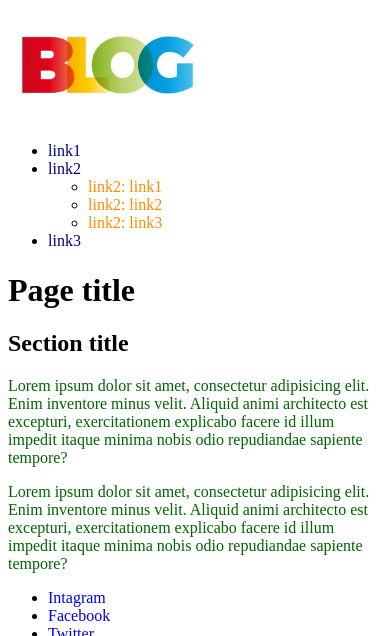
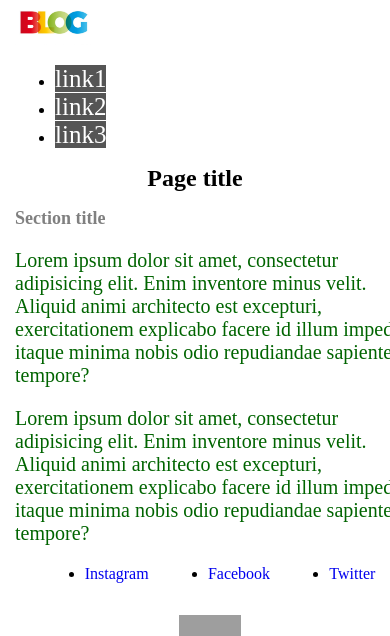
Before and after one commit to iurii-troinikov/u-troinikov-blog, a PHP site: page /index.html in a window 390 px wide; the page is wider, and only the part inside the window is pictured. Shown: the top 636 px of that part. Run offline with PHP 8.4, Linux system fonts and the light colour scheme; grey boxes are pictures that could not be loaded.

Commit message:
Lesson-8-CSS basics.Mobile-first : Added media query and flex to styles.css

```diff
--- a/web/css/styles.css
+++ b/web/css/styles.css
@@ -1,9 +1,20 @@
 body {
-    background: none;
+    box-sizing: border-box;
+    margin: 0;
+    font-size: 16px;
 }
 
 a {
     text-decoration: none;
+}
+.content-wrapper {
+    width: 100%;
+    padding: 0 15px;
+    max-width: 1200px;
+    margin: 0 auto;
+}
+img {
+    width: 20%;
 }
 
 header .logo {
@@ -13,25 +24,73 @@ header .logo {
     color: #888;
 }
 
-.header-links-wrapper >li > a {
-    color: darkblue;
+.page-title {
+    font-size: 24px;
+    text-align: center;
+}
+.section-title {
+    font-size: 18px;
+    color: gray;
 }
 
-.sublinks-container > li a {
-    color: darkorange;
+.section-blue .image-wrapper {
+    display: none;
+}
+
+.header-links-wrapper >li > a {
+    background: #555;
+    color: #fff;
+    font-size: 25px;
 }
 
 #main .section-blue .section-title ~ p {
     color: darkgreen;
+    font-size: 20px;
 }
 
-.section-blue .social-links .links-wrapper .social-link {
-    color: darkorange;
+.section-blue .social-links .links-wrapper .social-link:first-child {
 }
 
 .section-blue .social-links .links-wrapper .social-link:first-child + .social-link a {
 }
 
-.section-blue .social-links .links-wrapper .social-link:hover {
+.section-blue .social-links .links-wrapper .social-link:last-child:hover {
     margin-left: 5px;
 }
+
+.new-article .article-images-wrapper .image-wrapper {
+    text-align: center;
+    display: flex;
+    flex-direction: column;
+    align-items: center;
+}
+.new-article .article-images-wrapper .image-wrapper p {
+    max-width: 400px;
+    width: 100%;
+}
+.footer {
+    background: #888;
+    height: 40px;
+}
+.footer__links {
+    display: flex;
+    justify-content: space-between;
+    height: 40px;
+    align-items: center;
+}
+
+@media only screen and (min-width: 768px) {
+    .page-title {
+        font-size: 30px;
+        color: blue;
+    }
+
+    .section-title {
+        font-size: 24px;
+        color: blue;
+    }
+}
+.section-blue .social-links .links-wrapper {
+    display: flex;
+    justify-content: space-around;
+}
--- a/web/index.html
+++ b/web/index.html
@@ -19,17 +19,6 @@
                 </li>
                 <li class="header-link">
                     <a href="javascript: void(0)">link2</a>
-                    <ul class="sublinks-container">
-                        <li class="sublink-item">
-                            <a href="avascript: void(0)">link2: link1</a>
-                        </li>
-                        <li class="sublink-item">
-                            <a href="avascript: void(0)">link2: link2</a>
-                        </li>
-                        <li class="sublink-item">
-                            <a href="avascript: void(0)">link2: link3</a>
-                        </li>
-                    </ul>
                 </li>
                 <li class="header-link">
                     <a href="javascript: void(0)">link3</a>
@@ -39,10 +28,15 @@
     </div>
 </header>
 <main id="main">
-    <h1 class="page-title">Page title</h1>
+    <figure><h1 class="page-title">Page title</h1></figure>
     <section class="section-blue">
         <div class="content-wrapper">
             <h2 class="section-title">Section title</h2>
+            <figure class="image-wrapper">
+                <p>
+                    <img src="/images/image1.png" alt="image1"/>
+                </p>
+            </figure>
             <p>Lorem ipsum dolor sit amet, consectetur adipisicing elit. Enim inventore minus velit.
                 Aliquid animi architecto est excepturi, exercitationem explicabo facere id illum impedit itaque
                 minima nobis odio repudiandae sapiente tempore?
@@ -51,12 +45,11 @@
                 Aliquid animi architecto est excepturi, exercitationem explicabo facere id illum impedit itaque
                 minima nobis odio repudiandae sapiente tempore?
             </p>
-
             <div class="social-links">
-                <ul class="links-wrepper">
-                    <li class="slocial-link"><a href="javascript: void(0)">Intagram</a></li>
-                    <li class="slocial-link"><a href="javascript: void(0)">Facebook</a></li>
-                    <li class="slocial-link"><a href="javascript: void(0)">Twitter</a></li>
+                <ul class="links-wrapper">
+                    <li class="social-link"><a href="javascript: void(0)">Instagram</a></li>
+                    <li class="social-link"><a href="javascript: void(0)">Facebook</a></li>
+                    <li class="social-link"><a href="javascript: void(0)">Twitter</a></li>
                 </ul>
             </div>
         </div>
```
